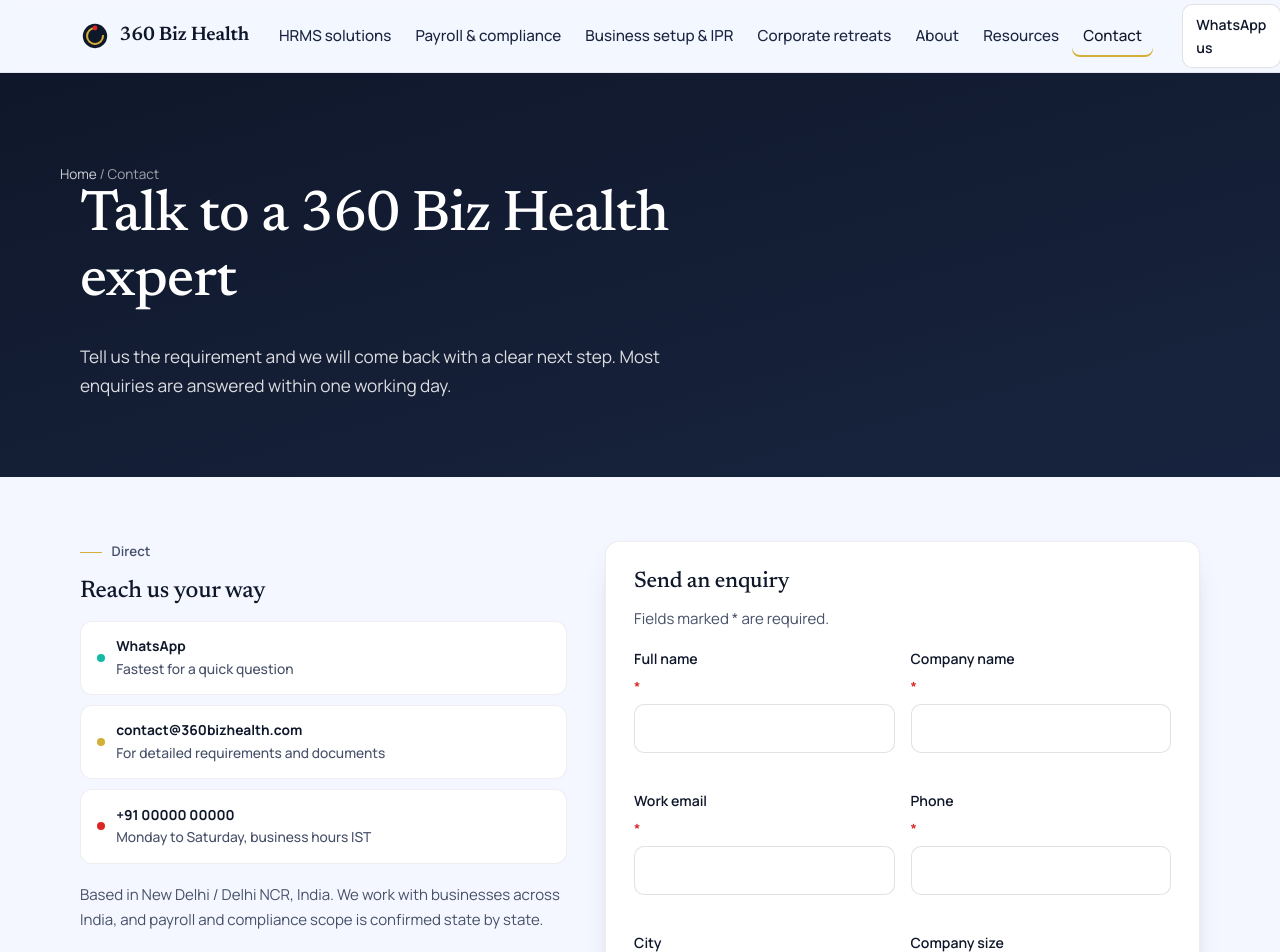
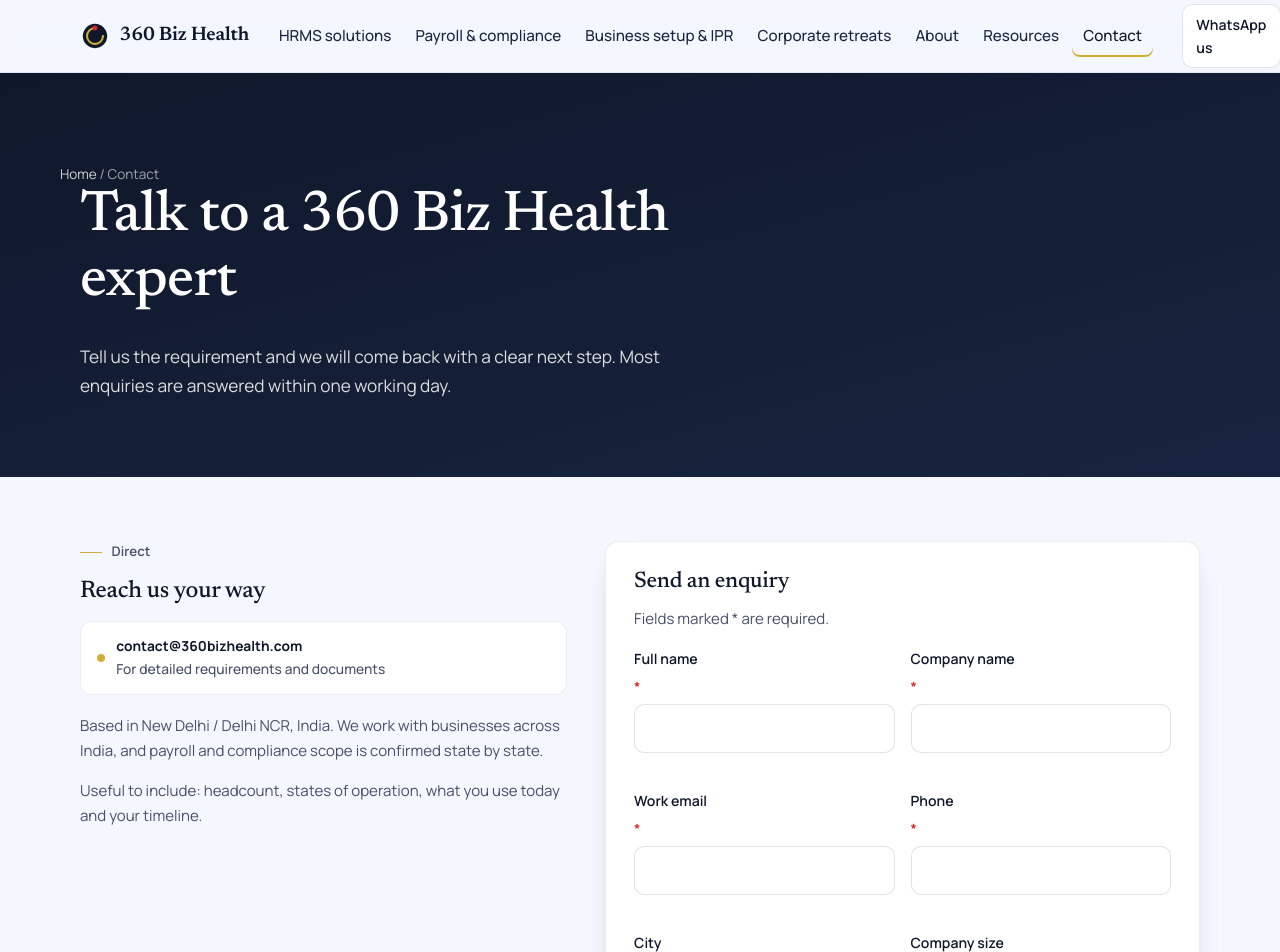
Before and after one commit to 360-BizHealth/360-BizHealth, a React (Vite) app: page /contact in a window 1280 px wide. Shown: the top 952 px of the page. Built offline with nearby package versions, Linux system fonts and the light colour scheme.

Commit message:
Updated homepage design

```diff
--- a/src/pages/Contact.jsx
+++ b/src/pages/Contact.jsx
@@ -4,7 +4,7 @@
 import Reveal from "../components/Reveal.jsx";
 import Section, { Eyebrow } from "../components/Section.jsx";
 import ContactForm from "../components/ContactForm.jsx";
-import { WhatsAppLink, EmailLink, PhoneLink } from "../components/ContactLinks.jsx";
+import { EmailLink } from "../components/ContactLinks.jsx";
 import { TileGrid } from "../components/Tiles.jsx";
 
 function RailItem({ color, title, note }) {
@@ -30,9 +30,7 @@
             <Eyebrow>Direct</Eyebrow>
             <h2 style={{ fontSize: "1.5rem" }}>Reach us your way</h2>
             <div className="rail" style={{ marginTop: "1rem" }}>
-              <WhatsAppLink><RailItem color="var(--teal)" title="WhatsApp" note="Fastest for a quick question" /></WhatsAppLink>
               <EmailLink><RailItem color="var(--gold)" title={BIZ.email} note="For detailed requirements and documents" /></EmailLink>
-              <PhoneLink><RailItem color="var(--red)" title={BIZ.phoneDisplay} note="Monday to Saturday, business hours IST" /></PhoneLink>
             </div>
             <p className="muted" style={{ marginTop: "1.2rem", fontSize: ".94rem" }}>Based in {BIZ.area}. We work with businesses across India, and payroll and compliance scope is confirmed state by state.</p>
             <p className="muted" style={{ fontSize: ".94rem" }}>Useful to include: headcount, states of operation, what you use today and your timeline.</p>
```
